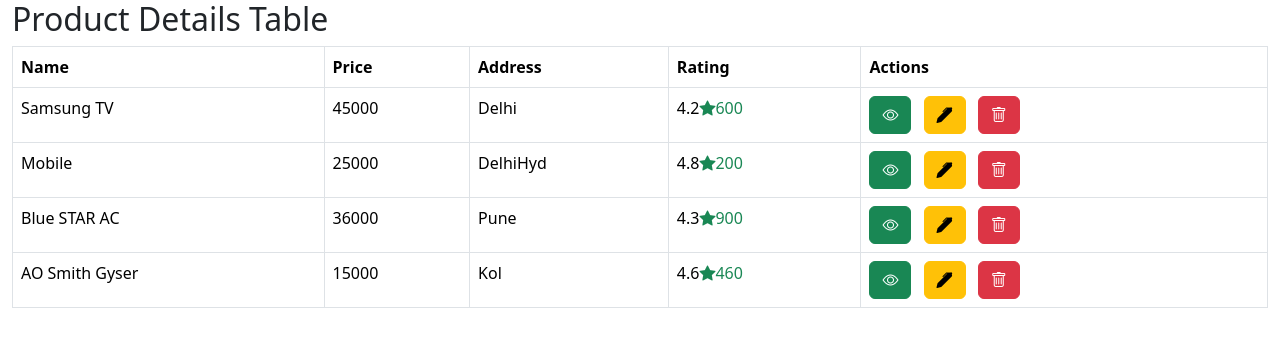
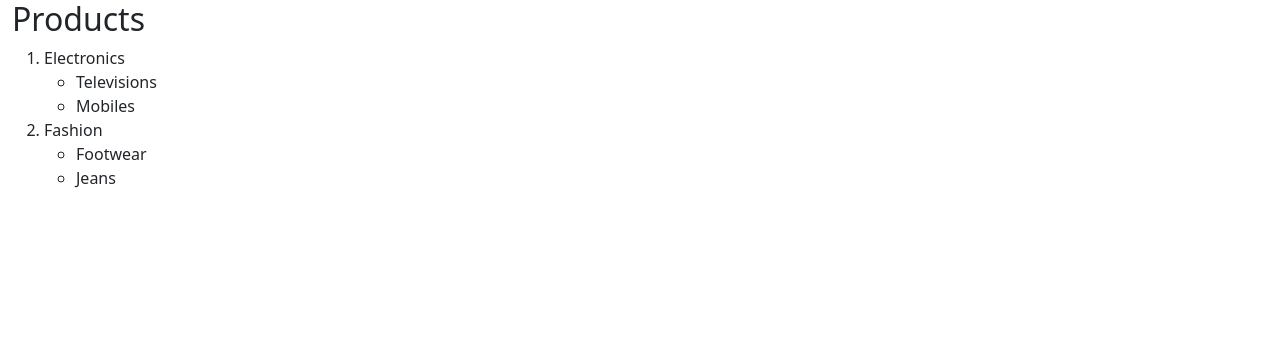
Before and after one commit to koushikbajpayee06/React-19, a React (Vite) app: page / in a window 1280 px wide. Shown: the top 346 px of the page. Built offline with nearby package versions, Linux system fonts and the light colour scheme.

Commit message:
generating nested data

```diff
--- a/src/App.jsx
+++ b/src/App.jsx
@@ -1,6 +1,7 @@
 
 import ArrayBinding from './components/binding-data-types/non-premitive/Array'
 import ArrayOfObjectBinding from './components/binding-data-types/non-premitive/ArrayOfObject'
+import NestedDataBinding from './components/binding-data-types/non-premitive/Nested'
 import ObjectBinding from './components/binding-data-types/non-premitive/object'
 import { BooleanBinding } from './components/binding-data-types/premitive/boolean-binding'
 import { NullBinding } from './components/binding-data-types/premitive/null-binding'
@@ -15,7 +16,7 @@
 
   return (
     <div>
-      <ArrayOfObjectBinding/>
+      <NestedDataBinding/>
     </div>
   )
 }
--- a/src/components/binding-data-types/non-premitive/ArrayOfObject.jsx
+++ b/src/components/binding-data-types/non-premitive/ArrayOfObject.jsx
@@ -46,7 +46,7 @@
                 </thead>
                 <tbody>
                     {
-                        products.map((prod,index)=><tr key={index}><td>{prod.Name}</td><td>{prod.Price}</td><td>{prod.ShippedTo}</td><td>{prod.Rating.Rate}<span className="text-success bi bi-star-fill">{prod.Rating.Count}</span></td><td><button className="btn btn-success bi bi-eye"></button> <button className="btn btn-warning bi bi-pen-fill ms-2"></button> <button className="btn btn-danger bi bi-trash mx-2"></button></td></tr>)
+                        products.map((prod,index)=><tr key={index}><td>{prod.Name}</td><td>{prod.Price}</td><td>{prod.ShippedTo}</td><td>{prod.Rating.Rate}<span className="text-success bi bi-star-fill"> [{prod.Rating.Count}]</span></td><td><button className="btn btn-success bi bi-eye"></button> <button className="btn btn-warning bi bi-pen-fill ms-2"></button> <button className="btn btn-danger bi bi-trash mx-2"></button></td></tr>)
                     }
                 </tbody>
             </table>
--- /dev/null
+++ b/src/components/binding-data-types/non-premitive/Nested.jsx
@@ -0,0 +1,37 @@
+import { useState } from "react"
+
+
+function NestedDataBinding()
+{
+    const [data] = useState(
+        [
+            {
+                Catagory:"Electronics",
+                Products:["Televisions","Mobiles"],
+            },
+            {
+                Catagory:"Fashion",
+                Products:["Footwear","Jeans"],
+            }
+        ]
+    );
+    return(
+        <div className="container-fluid">
+            <h2>Products</h2>
+            <ol>
+                {
+                    data.map((item)=><li key={item}>
+                        {item.Catagory}
+                        <ul>
+                            {
+                                item.Products.map((prod)=><li key={prod}>{prod}</li>)
+                            }
+                        </ul>
+                    </li>)
+                }
+            </ol>
+        </div>
+    )
+}
+
+export default NestedDataBinding;
```
